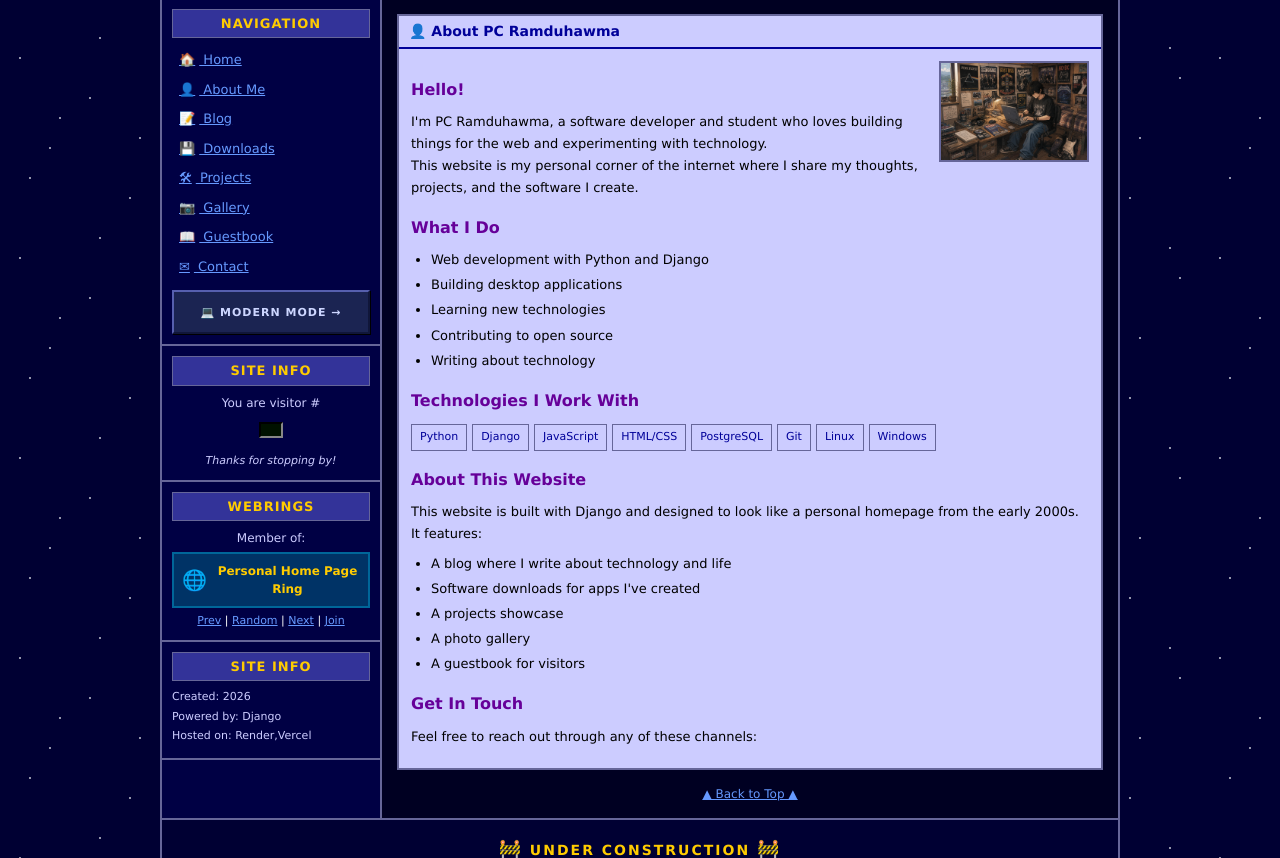
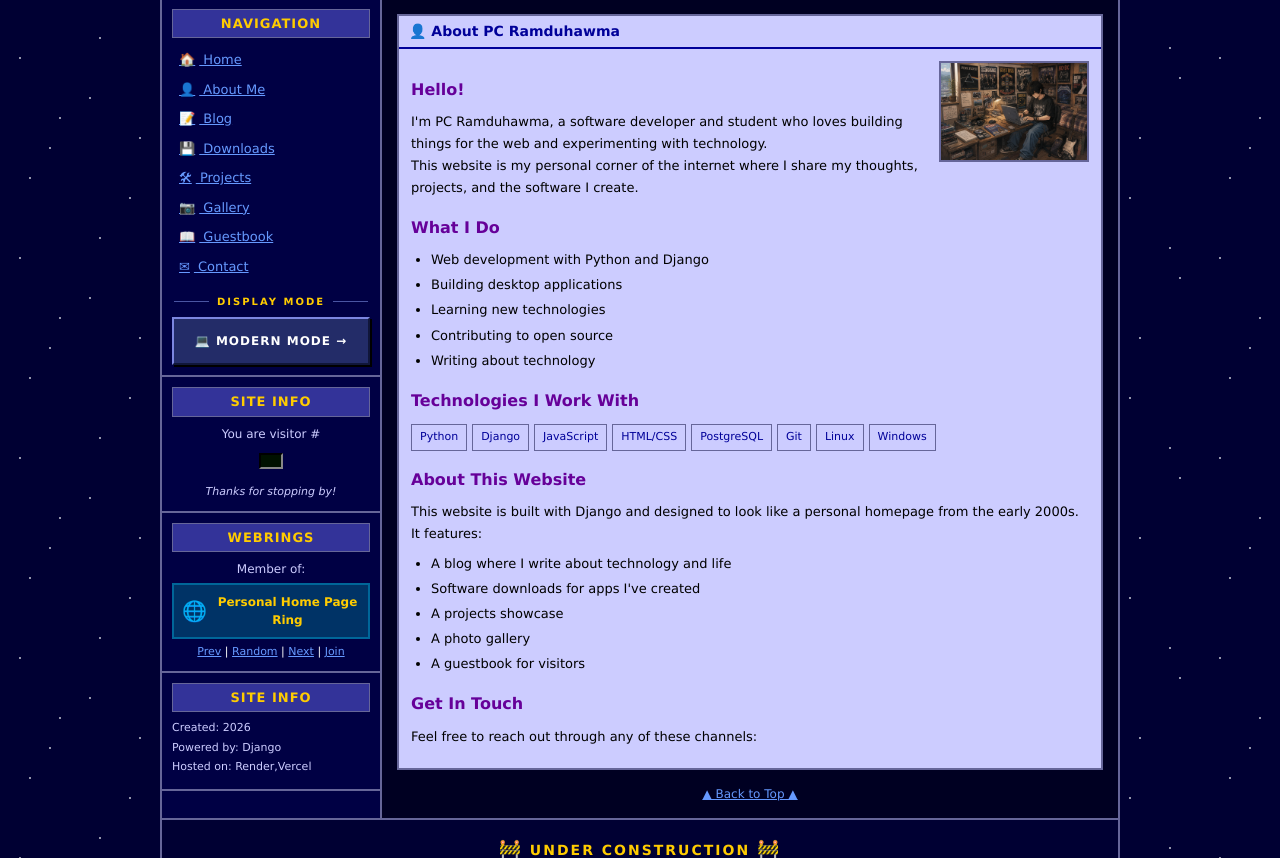
Before and after one commit to pachuau10/pcramduhawma, a Django app: template templates/about.html in a window 1280 px wide. Shown: the part 182-1040 px from the top of the page. Run offline with Django 5.2, Linux system fonts and the light colour scheme; the template is opened without the code that fills it, so the values that code supplies are empty.

Commit message:
Prominent labeled display-mode switch, touch-friendly

```diff
--- a/static/css/modern.css
+++ b/static/css/modern.css
@@ -20,25 +20,46 @@ html[data-theme="modern"] {
     --mradius: 14px;
 }
 
-/* ---------- Retro-mode toggle: nav-flow navy 3D computer button ---------- */
+/* ---------- Retro-mode toggle: prominent nav-flow 3D button ---------- */
+html[data-theme="retro"] .theme-toggle-sep,
+html:not([data-theme]) .theme-toggle-sep {
+    display: flex;
+    align-items: center;
+    gap: 8px;
+    margin: 12px 2px 6px;
+    color: #ffcc00;
+    font-size: 10px;
+    font-weight: bold;
+    letter-spacing: 2px;
+    text-transform: uppercase;
+}
+
+html[data-theme="retro"] .theme-toggle-sep::before,
+html[data-theme="retro"] .theme-toggle-sep::after,
+html:not([data-theme]) .theme-toggle-sep::before,
+html:not([data-theme]) .theme-toggle-sep::after {
+    content: "";
+    flex: 1;
+    border-top: 1px solid #4a55a2;
+}
+
 html[data-theme="retro"] .theme-toggle,
 html:not([data-theme]) .theme-toggle {
     display: block;
     width: 100%;
-    margin-top: 8px;
-    min-height: 44px;
-    background: #1b2452;
-    color: #cdd6ff;
+    min-height: 48px;
+    background: #232c68;
+    color: #ffffff;
     border: 2px solid;
-    border-color: #565fae #10163a #10163a #565fae;
+    border-color: #7c86e0 #10163a #10163a #7c86e0;
     font-family: Verdana, Geneva, Tahoma, Arial, Helvetica, sans-serif;
-    font-size: 11px;
+    font-size: 12px;
     font-weight: bold;
     letter-spacing: 1px;
     text-transform: uppercase;
-    padding: 8px 10px;
+    padding: 10px 12px;
     cursor: pointer;
-    box-shadow: 1px 1px 0 #000000;
+    box-shadow: 2px 2px 0 #000000;
 }
 
 html[data-theme="retro"] .theme-toggle:hover,
@@ -1346,6 +1367,21 @@ html[data-theme="modern"] textarea:focus-visible {
     }
 }
 
+/* ---------- Retro toggle: comfortable tap target on touch ---------- */
+@media (max-width: 768px) {
+    html[data-theme="retro"] .theme-toggle,
+    html:not([data-theme]) .theme-toggle {
+        font-size: 13px;
+        min-height: 52px;
+        padding: 12px;
+    }
+
+    html[data-theme="retro"] .theme-toggle-sep,
+    html:not([data-theme]) .theme-toggle-sep {
+        font-size: 11px;
+    }
+}
+
 /* ---------- Reduced motion ---------- */
 @media (prefers-reduced-motion: reduce) {
     html.theme-fade body,
--- a/templates/includes/sidebar.html
+++ b/templates/includes/sidebar.html
@@ -16,6 +16,7 @@
         <a href="{% url 'guestbook:guestbook_list' %}" class="nav-link"><span class="nav-icon">&#128214;</span> Guestbook</a>
         <a href="{% url 'core:contact' %}" class="nav-link"><span class="nav-icon">&#9993;</span> Contact</a>
         {% endfor %}
+        <div class="theme-toggle-sep" aria-hidden="true"><span>Display mode</span></div>
         <button type="button" class="theme-toggle theme-toggle-nav" data-theme-toggle aria-pressed="false" aria-label="Switch to modern mode"><span data-theme-icon aria-hidden="true">💻</span> <span data-theme-label>Modern Mode →</span></button>
     </nav>
 </div>
```
